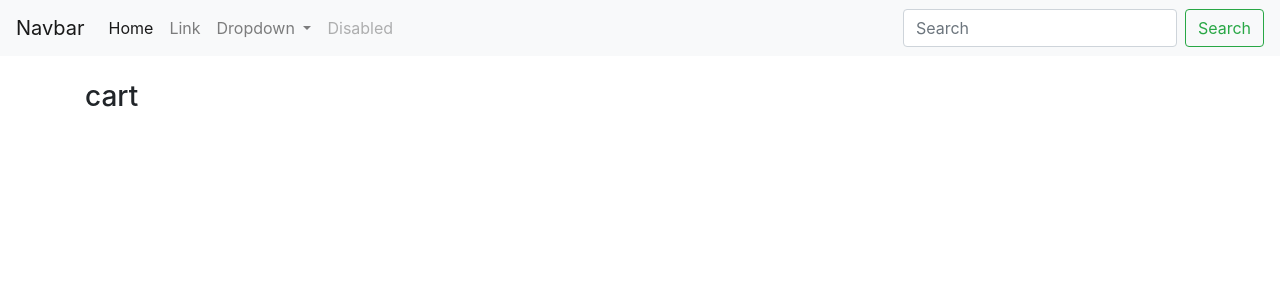
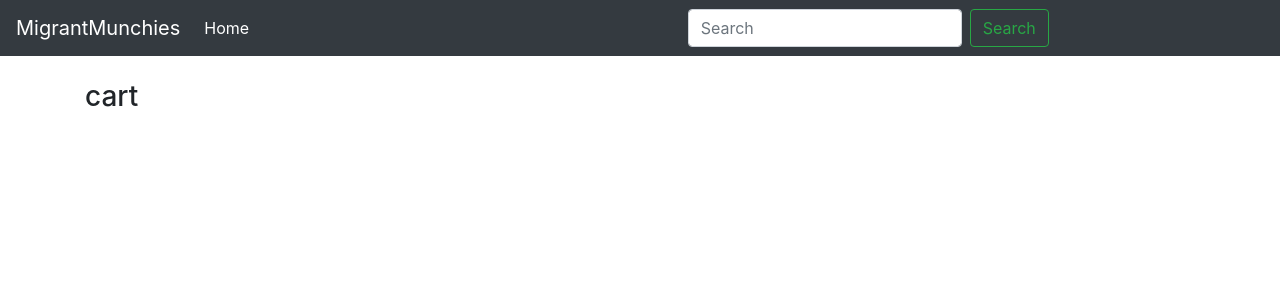
Before and after one commit to 1104n/MigrateMunchies, a Django app: page /cart/ in a window 1280 px wide. Shown: the top 300 px of the page. Run offline with Django 4.2, Linux system fonts and the light colour scheme; some libraries are stand-ins or nearby versions.

Commit message:
updation in ui

```diff
--- a/food/foodapp/Template/store/main.html
+++ b/food/foodapp/Template/store/main.html
@@ -14,8 +14,8 @@
 </head>
 <body>
 
-	<nav class="navbar navbar-expand-lg navbar-light bg-light">
-	  <a class="navbar-brand" href="#">Navbar</a>
+	<nav class="navbar navbar-expand-lg navbar-dark bg-dark">
+	  <a class="navbar-brand" href="{% url 'store' %}">MigrantMunchies</a>
 	  <button class="navbar-toggler" type="button" data-toggle="collapse" data-target="#navbarSupportedContent" aria-controls="navbarSupportedContent" aria-expanded="false" aria-label="Toggle navigation">
 	    <span class="navbar-toggler-icon"></span>
 	  </button>
@@ -23,30 +23,36 @@
 	  <div class="collapse navbar-collapse" id="navbarSupportedContent">
 	    <ul class="navbar-nav mr-auto">
 	      <li class="nav-item active">
-	        <a class="nav-link" href="#">Home <span class="sr-only">(current)</span></a>
+	        <a class="nav-link" href="{% url 'store' %}">Home <span class="sr-only">(current)</span></a>
 	      </li>
-	      <li class="nav-item">
-	        <a class="nav-link" href="#">Link</a>
-	      </li>
-	      <li class="nav-item dropdown">
-	        <a class="nav-link dropdown-toggle" href="#" id="navbarDropdown" role="button" data-toggle="dropdown" aria-haspopup="true" aria-expanded="false">
-	          Dropdown
-	        </a>
-	        <div class="dropdown-menu" aria-labelledby="navbarDropdown">
-	          <a class="dropdown-item" href="#">Action</a>
-	          <a class="dropdown-item" href="#">Another action</a>
-	          <div class="dropdown-divider"></div>
-	          <a class="dropdown-item" href="#">Something else here</a>
-	        </div>
-	      </li>
-	      <li class="nav-item">
-	        <a class="nav-link disabled" href="#">Disabled</a>
-	      </li>
+<!--	      <li class="nav-item">-->
+<!--	        <a class="nav-link" href="#">Link</a>-->
+<!--	      </li>-->
+<!--	      <li class="nav-item dropdown">-->
+<!--	        <a class="nav-link dropdown-toggle" href="#" id="navbarDropdown" role="button" data-toggle="dropdown" aria-haspopup="true" aria-expanded="false">-->
+<!--	          Dropdown-->
+<!--	        </a>-->
+<!--	        <div class="dropdown-menu" aria-labelledby="navbarDropdown">-->
+<!--	          <a class="dropdown-item" href="#">Action</a>-->
+<!--	          <a class="dropdown-item" href="#">Another action</a>-->
+<!--	          <div class="dropdown-divider"></div>-->
+<!--	          <a class="dropdown-item" href="#">Something else here</a>-->
+<!--	        </div>-->
+<!--	      </li>-->
+<!--	      <li class="nav-item">-->
+<!--	        <a class="nav-link disabled" href="#">Disabled</a>-->
+<!--	      </li>-->
 	    </ul>
-	    <form class="form-inline my-2 my-lg-0">
-	      <input class="form-control mr-sm-2" type="search" placeholder="Search" aria-label="Search">
-	      <button class="btn btn-outline-success my-2 my-sm-0" type="submit">Search</button>
-	    </form>
+		  <ul class="navbar-nav mr-auto ml-auto">
+			  <li class="nav-item">
+				  <div class="justify-content-md -center">
+					  <form class="form-inline my-2 my-lg-0">
+						  <input aria-label="Search" class="form-control mr-sm-2" placeholder="Search" type="search">
+						  <button class="btn btn-outline-success my-2 my-sm-0" type="submit">Search</button>
+					  </form>
+				  </div>
+			  </li>
+		  </ul>
 	  </div>
 	</nav>
 
```
